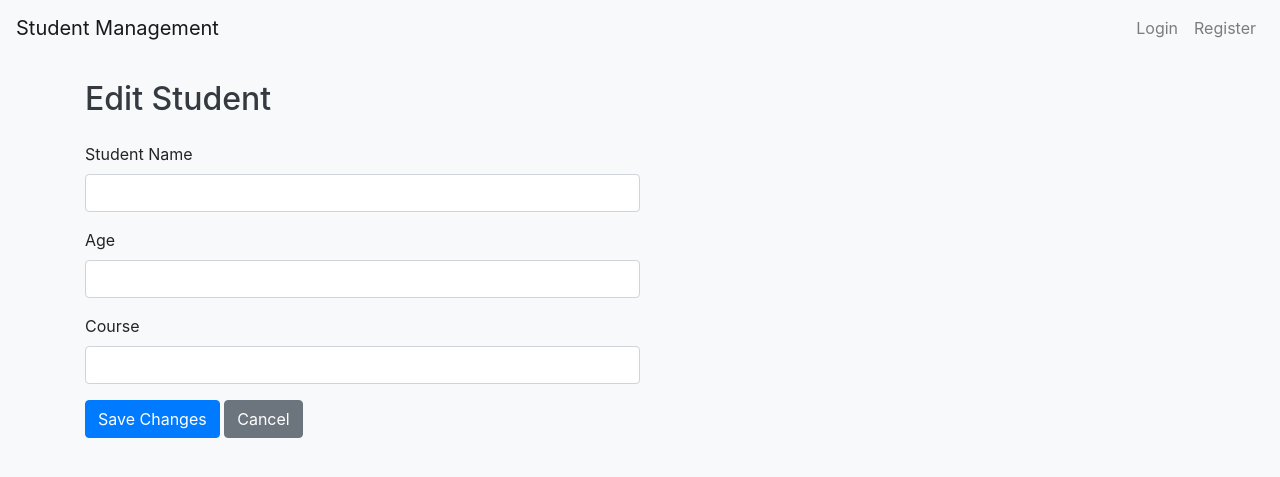
After one commit to sashaankr/student-management-system, a Flask app: template templates/edit_student.html in a window 1280 px wide. The commit adds this page. Shown: the top 477 px of the page. Run offline with Flask 3, Linux system fonts and the light colour scheme; the template is opened without the code that fills it, so the values that code supplies are empty; some libraries are stand-ins or nearby versions.

Commit message:
updates for edit

```diff
--- a/app.py
+++ b/app.py
@@ -1,6 +1,6 @@
 from flask import Flask, render_template, redirect, url_for, flash, request
 from flask_sqlalchemy import SQLAlchemy
-from flask_login import LoginManager, UserMixin, login_user, logout_user, login_required, current_user
+from flask_login import LoginManager, UserMixin, login_user, logout_user, login_required
 from werkzeug.security import generate_password_hash, check_password_hash
 
 app = Flask(__name__)
@@ -36,6 +36,7 @@ def load_user(user_id):
 def index():
     return redirect(url_for('login'))
 
+
 @app.route('/login', methods=['GET', 'POST'])
 def login():
     if request.method == 'POST':
@@ -49,6 +50,7 @@ def login():
         else:
             flash('Invalid username or password', 'danger')
     return render_template('login.html')
+
 
 @app.route('/register', methods=['GET', 'POST'])
 def register():
@@ -69,17 +71,20 @@ def register():
 
     return render_template('register.html')
 
+
 @app.route('/logout')
 @login_required
 def logout():
     logout_user()
     return redirect(url_for('login'))
 
+
 @app.route('/dashboard')
 @login_required
 def dashboard():
     students = Student.query.all()
     return render_template('dashboard.html', students=students)
+
 
 @app.route('/add_student', methods=['POST'])
 @login_required
@@ -92,6 +97,28 @@ def add_student():
     db.session.commit()
     return redirect(url_for('dashboard'))
 
+
+@app.route('/edit/<int:id>', methods=['GET', 'POST'])
+@login_required
+def edit_student(id):
+    student = Student.query.get_or_404(id)
+
+    if request.method == 'POST':
+        student.name = request.form['name']
+        student.age = request.form['age']
+        student.course = request.form['course']
+
+        try:
+            db.session.commit()
+            flash(f"Student '{student.name}' has been successfully updated!", 'success')
+            return redirect(url_for('dashboard'))
+        except:
+            db.session.rollback()
+            flash('An error occurred while updating the student.', 'danger')
+
+    return render_template('edit_student.html', student=student)
+
+
 @app.route('/delete_student/<int:id>')
 @login_required
 def delete_student(id):
@@ -100,6 +127,7 @@ def delete_student(id):
     db.session.commit()
     return redirect(url_for('dashboard'))
 
+
 if __name__ == "__main__":
     with app.app_context():
         db.create_all()
--- a/templates/dashboard.html
+++ b/templates/dashboard.html
@@ -38,6 +38,7 @@
             <td>{{ student.age }}</td>
             <td>{{ student.course }}</td>
             <td>
+                <a href="{{ url_for('edit_student', id=student.id) }}" class="btn btn-warning">Edit</a>
                 <a href="{{ url_for('delete_student', id=student.id) }}" class="btn btn-danger">Delete</a>
             </td>
         </tr>
--- /dev/null
+++ b/templates/edit_student.html
@@ -0,0 +1,21 @@
+{% extends "base.html" %}
+{% block content %}
+<h2 class="mb-4">Edit Student</h2>
+
+<form method="POST">
+    <div class="form-group">
+        <label for="name">Student Name</label>
+        <input type="text" class="form-control" id="name" name="name" value="{{ student.name }}" required>
+    </div>
+    <div class="form-group">
+        <label for="age">Age</label>
+        <input type="number" class="form-control" id="age" name="age" value="{{ student.age }}" required>
+    </div>
+    <div class="form-group">
+        <label for="course">Course</label>
+        <input type="text" class="form-control" id="course" name="course" value="{{ student.course }}" required>
+    </div>
+    <button type="submit" class="btn btn-primary">Save Changes</button>
+    <a href="{{ url_for('dashboard') }}" class="btn btn-secondary">Cancel</a>
+</form>
+{% endblock %}
```
